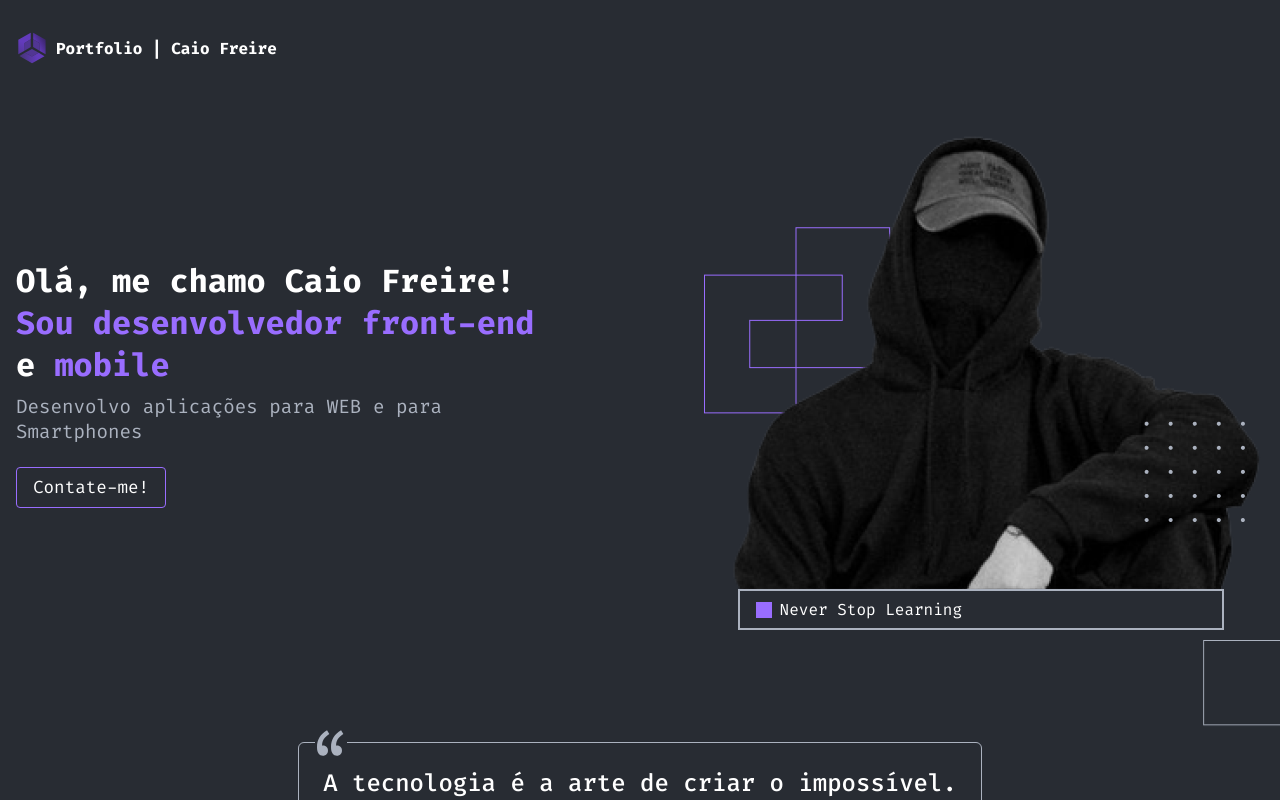
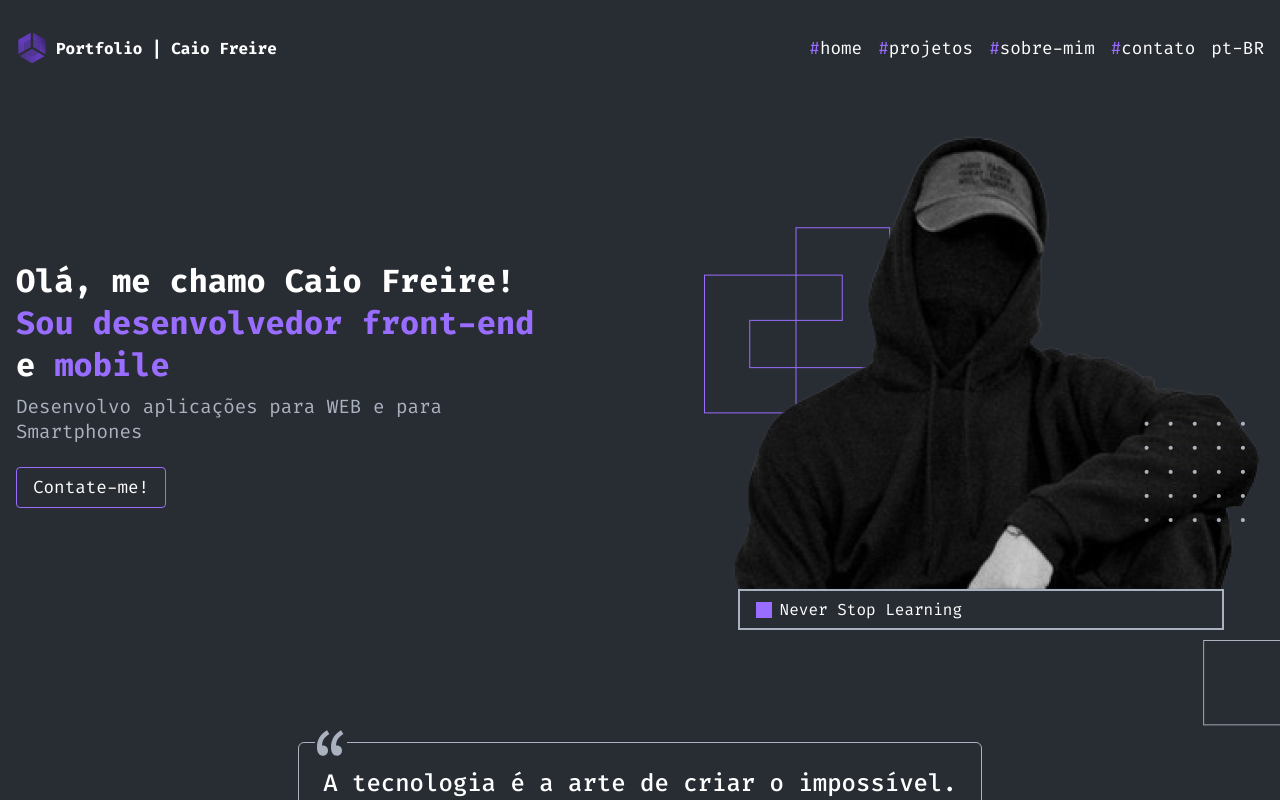
Before and after one commit to devCaioFreire/portfolio, a React (Vite) app: page / in a window 1280 px wide. Shown: the top 800 px of the page. Built offline with nearby package versions, Linux system fonts and the light colour scheme.

Commit message:
modified:   src/components/Header/index.tsx 	modified:   src/components/Header/style.ts

```diff
--- a/src/components/Header/index.tsx
+++ b/src/components/Header/index.tsx
@@ -1,9 +1,9 @@
+import { useState, useEffect } from "react";
 import { CaretDown } from "phosphor-react";
 import { RxGithubLogo, RxLinkedinLogo } from "react-icons/rx";
 import { Link } from "react-router-dom";
 import { handleScroll } from "../../util/smoothScroll";
 import Logo from "../../assets/frPurple.svg";
-import { useState } from "react";
 import { VscLayoutSidebarLeft } from "react-icons/vsc";
 import { TbAppWindowFilled } from "react-icons/tb";
 import { BiWindowClose } from "react-icons/bi";
@@ -16,6 +16,27 @@ import {
 
 export function Header() {
   const [menuOpen, setMenuOpen] = useState(false);
+
+  useEffect(() => {
+    const handleResize = () => {
+      if (window.innerWidth <= 839) {
+        setMenuOpen(false);
+      } else {
+        setMenuOpen(true);
+      }
+    };
+
+    handleResize();
+
+    window.addEventListener("resize", handleResize);
+    return () => {
+      window.removeEventListener("resize", handleResize);
+    };
+  }, []);
+
+  const handleToggleMenu = () => {
+    setMenuOpen((prevMenuOpen) => !prevMenuOpen);
+  };
 
   const handleMenuClick = () => {
     setMenuOpen(!menuOpen);
--- a/src/components/Header/style.ts
+++ b/src/components/Header/style.ts
@@ -94,16 +94,8 @@ export const NavContainer = styled.nav<NavMobileProps>`
   }
 
   @media screen and (min-width: 840px) {
-    div {
-      display: flex;
-
-      svg {
-        display: none;
-      }
-    }
-
-    ul {
-      width: 100%;
+    svg {
+      display: none;
     }
   }
 
@@ -116,7 +108,7 @@ export const NavContainer = styled.nav<NavMobileProps>`
     width: ${(props) => (props.isOpen ? "18%" : "0")};
     height: 100%;
     background-color: ${({ theme }) => theme.gray};
-    display: ${(props) => (props.isOpen ? "flex" : "inline-block")};
+    display: flex;
     z-index: 9999;
 
     svg {
```
